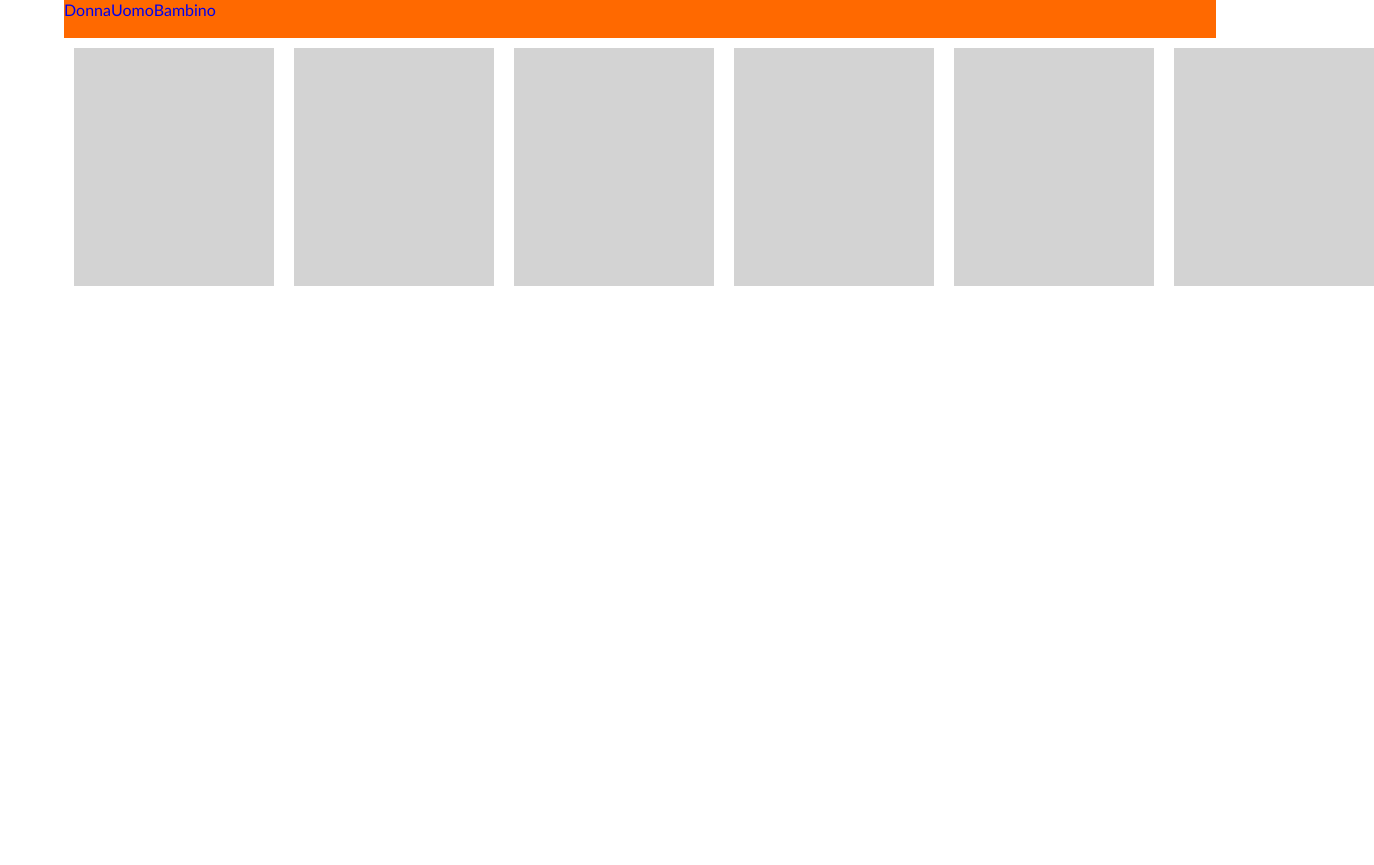
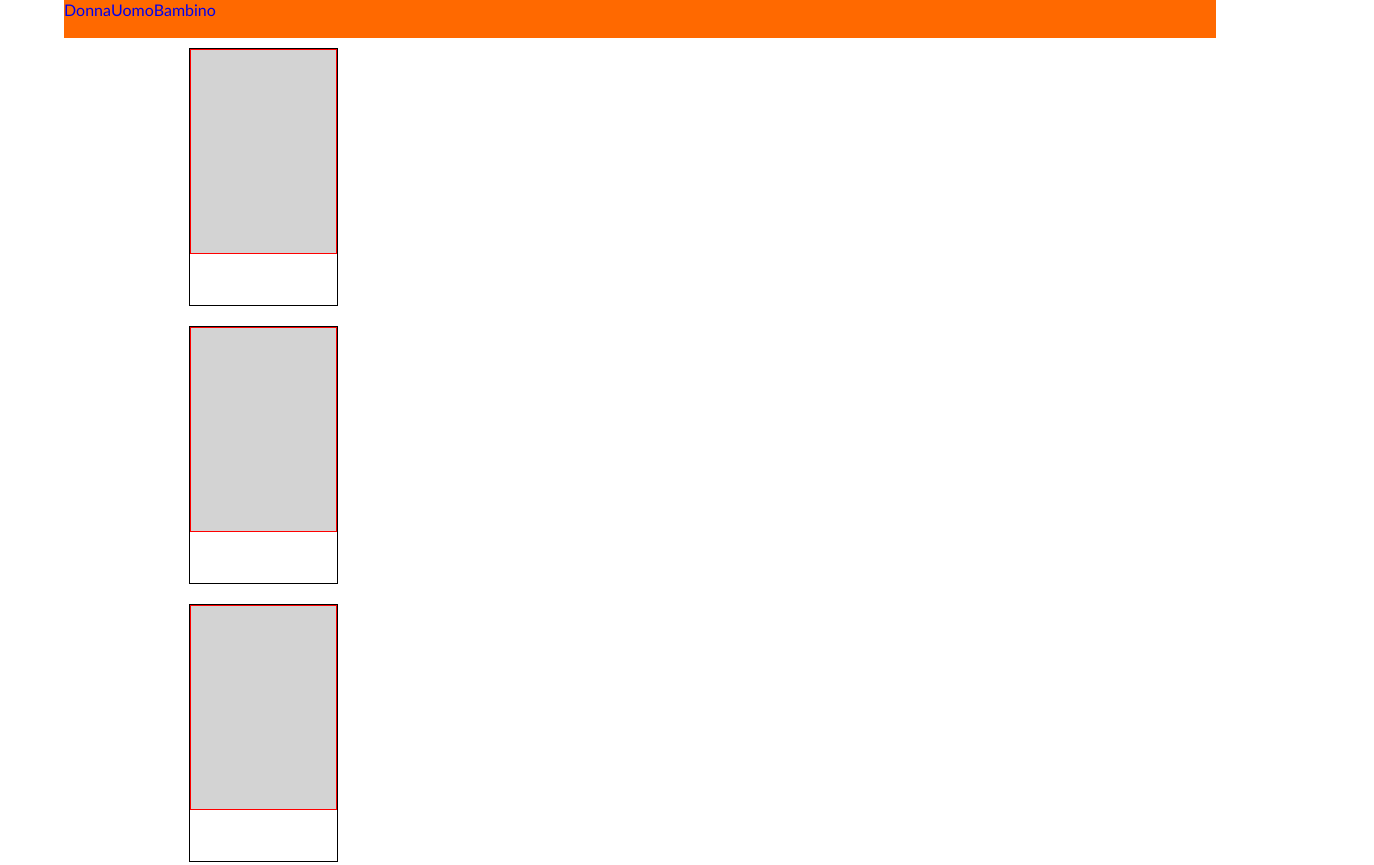
Before and after one commit to saragisondi/html-css-boolando, a plain HTML site: page index.html in a window 1280 px wide. Shown: the top 865 px of the page, 1374 px wide, since content can reach past the window. Before the commit the page ends 800 px from the top, so only its background shows below. Drawn offline with Linux system fonts and the light colour scheme.

Commit message:
card size

```diff
--- a/css/style.css
+++ b/css/style.css
@@ -40,22 +40,33 @@ display: flex;
 
 /*MAIN*/
 main{
+  width: 80%;
+	display: flex;
+  margin: 0 auto;
 
-	text-align: center;
+
 }
 
 main .row{
   display: flex;
+  flex-wrap: wrap;
+  justify-content: center;
 }
 
-.card{
-  background-color: #d3d3d3;
-  padding: 100px;
+.container-card{
+  background-color: #ffff;
+  width: 100%;
+  height: 100%;
   margin: 10px;
+  border: 1px solid black;
 }
 
-.card.t-shirt-man{
 
+.container-card .image{
+  border: 1px solid red;
+  background-color: #d3d3d3;
+  width: 100%;
+  height: 80%;
 }
 
 
--- a/index.html
+++ b/index.html
@@ -44,7 +44,29 @@
 
       <div class="row">
 
-        <div class="card">
+        <div class="container-card">
+
+          <div class="image">
+            <img src="" alt="">
+            <img src="" alt="">
+
+            <div class="heart">
+              <!--cuoricino-->
+            </div>
+
+            <div class="discount">
+              <!--sconto, sostenibilità-->
+            </div>
+
+
+            <div class="description">
+              <!--marchio, fit, prezzo-->
+            </div>
+
+          </div>
+        </div>
+
+        <div class="container-card">
 
           <div class="image">
             <img src="" alt="">
@@ -65,7 +87,7 @@
 
         </div>
 
-        <div class="card">
+        <div class="container-card">
 
           <div class="image">
             <img src="" alt="">
@@ -86,7 +108,7 @@
 
         </div>
 
-        <div class="card">
+        <div class="container-card t-shirt-man">
 
           <div class="image">
             <img src="" alt="">
@@ -107,7 +129,7 @@
 
         </div>
 
-        <div class="card t-shirt-man">
+        <div class="container-card dress-woman">
 
           <div class="image">
             <img src="" alt="">
@@ -128,28 +150,7 @@
 
         </div>
 
-        <div class="card dress-woman">
-
-          <div class="image">
-            <img src="" alt="">
-            <img src="" alt="">
-          </div>
-
-          <div class="heart">
-            <!--cuoricino-->
-          </div>
-
-          <div class="discount">
-            <!--sconto, sostenibilità-->
-          </div>
-
-          <div class="description">
-            <!--marchio, fit, prezzo-->
-          </div>
-
-        </div>
-
-        <div class="card">
+        <div class="container-card">
 
           <div class="image">
             <img src="" alt="">
```
Lines whose indentation alone changed are shown as unchanged.
